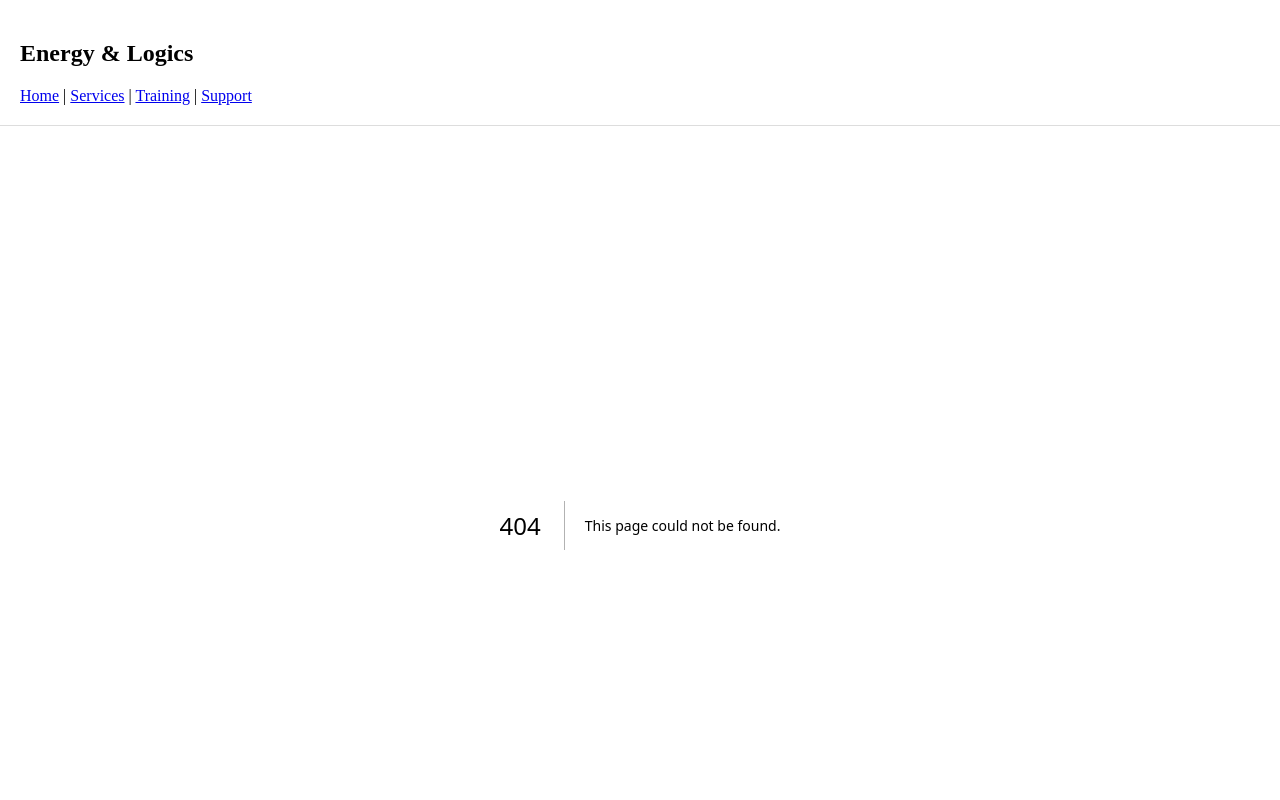
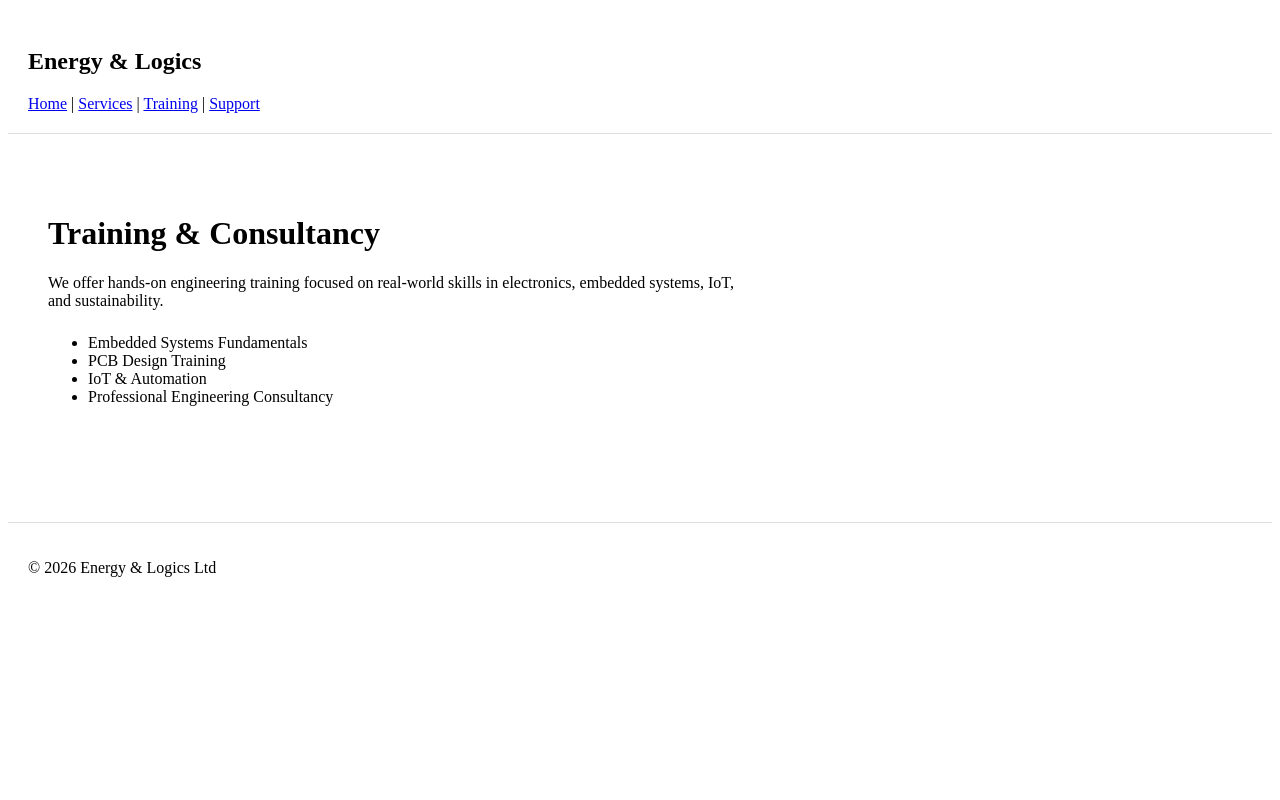
Before and after one commit to Elie250/Energy-and-logics, a Next.js app: page /app/training in a window 1280 px wide. Before the commit this address had no page. Shown: the top 800 px of the page. Built offline with nearby package versions, Linux system fonts and the light colour scheme.

Commit message:
Create page.js

```diff
--- /dev/null
+++ b/app/app/training/page.js
@@ -0,0 +1,19 @@
+export default function TrainingPage() {
+  return (
+    <main style={{ padding: "60px 40px" }}>
+      <h1>Training & Consultancy</h1>
+
+      <p style={{ maxWidth: "700px", marginTop: "16px" }}>
+        We offer hands-on engineering training focused on real-world skills in
+        electronics, embedded systems, IoT, and sustainability.
+      </p>
+
+      <ul style={{ marginTop: "24px" }}>
+        <li>Embedded Systems Fundamentals</li>
+        <li>PCB Design Training</li>
+        <li>IoT & Automation</li>
+        <li>Professional Engineering Consultancy</li>
+      </ul>
+    </main>
+  )
+}
```
